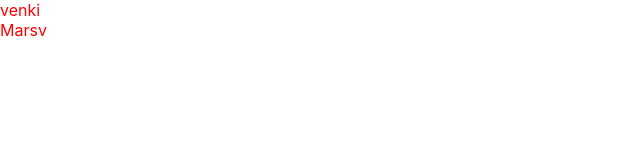
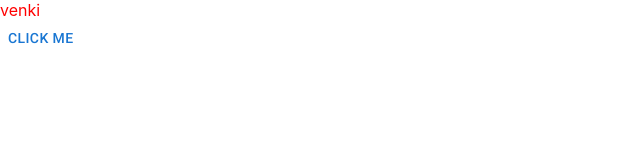
Before and after one commit to rama0694/mars-v, a React app in the folder pramaanyasetu/pramaanyasetu-ui/: page / in a window 1280 px wide. Shown: the top 160 px of the page, without its empty margins (0-640 px from the left). Built offline with nearby package versions, Linux system fonts and the light colour scheme.

Commit message:
ui setup done

```diff
--- a/pramaanyasetu/pramaanyasetu-ui/package.json
+++ b/pramaanyasetu/pramaanyasetu-ui/package.json
@@ -4,6 +4,10 @@
   "private": true,
   "dependencies": {
     "@babel/core": "^7.16.0",
+    "@emotion/react": "^11.10.6",
+    "@emotion/styled": "^11.10.6",
+    "@mui/icons-material": "^5.11.9",
+    "@mui/material": "^5.11.10",
     "@pmmmwh/react-refresh-webpack-plugin": "^0.5.3",
     "@svgr/webpack": "^5.5.0",
     "@testing-library/jest-dom": "^5.16.5",
--- a/pramaanyasetu/pramaanyasetu-ui/public/index.html
+++ b/pramaanyasetu/pramaanyasetu-ui/public/index.html
@@ -3,18 +3,19 @@
   <head>
     <meta charset="utf-8" />
     <link rel="icon" href="%PUBLIC_URL%/favicon.ico" />
+
     <meta name="viewport" content="width=device-width, initial-scale=1" />
     <meta name="theme-color" content="#000000" />
-    <meta
-      name="description"
-      content="Web site created using create-react-app"
-    />
+    <meta name="description" content="Web site created using create-react-app" />
     <link rel="apple-touch-icon" href="%PUBLIC_URL%/logo192.png" />
     <!--
       manifest.json provides metadata used when your web app is installed on a
       user's mobile device or desktop. See https://developers.google.com/web/fundamentals/web-app-manifest/
     -->
     <link rel="manifest" href="%PUBLIC_URL%/manifest.json" />
+    <link rel="stylesheet" href="https://fonts.googleapis.com/css?family=Roboto:300,400,500,700&display=swap" />
+    <link rel="stylesheet" href="https://fonts.googleapis.com/icon?family=Material+Icons" />
+
     <!--
       Notice the use of %PUBLIC_URL% in the tags above.
       It will be replaced with the URL of the `public` folder during the build.
--- a/pramaanyasetu/pramaanyasetu-ui/src/components/sample/Sample.js
+++ b/pramaanyasetu/pramaanyasetu-ui/src/components/sample/Sample.js
@@ -1,7 +1,10 @@
 import React from 'react';
+import Button from '@mui/material/Button';
 import styles from './sample.module.scss';
 
-const Sample = () => <div className={styles.marsV}>Marsv</div>
+const Sample = () => <div className={styles.marsV}>
+  <Button onClick={() => console.log("hello")}>Click me</Button>
+</div>
 
 
 export default Sample;
```
Also changed, not shown: 1 other file (tests, documents, lock files or other folders).
